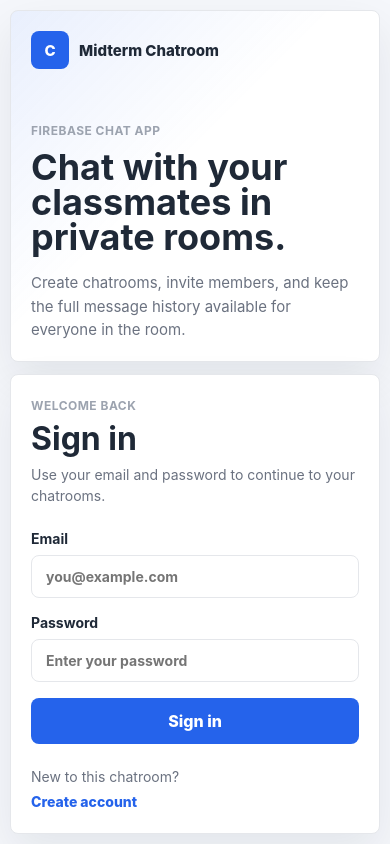
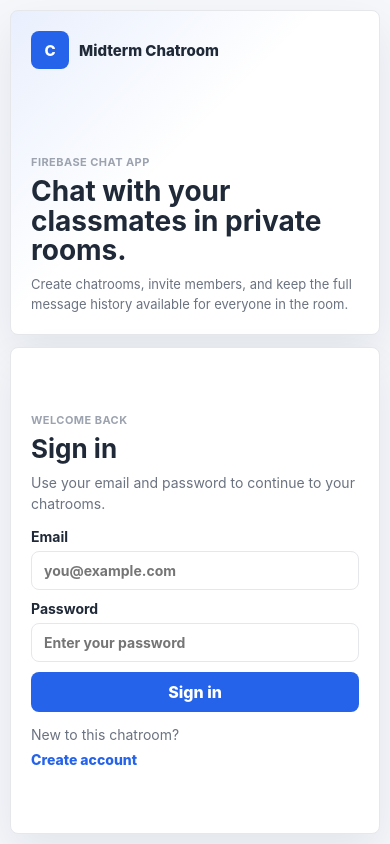
Before and after one commit to CharlieJJ0115/ChatRoom, a React (Vite) app: page / in a window 390 px wide. Built offline with nearby package versions, Linux system fonts and the light colour scheme; no server answers.

Commit message:
fix RWD: ensure no scrolling on smaller screen

```diff
--- a/src/index.css
+++ b/src/index.css
@@ -28,8 +28,9 @@
 
 body {
   min-width: 320px;
-  min-height: 100vh;
+  height: 100vh;
   margin: 0;
+  overflow: hidden;
 }
 
 button,
@@ -54,14 +55,16 @@ h3 {
 }
 
 #root {
-  min-height: 100vh;
+  height: 100vh;
+  overflow: hidden;
 }
 
 .auth-page {
   display: grid;
   grid-template-columns: minmax(0, 1fr) 440px;
   gap: 24px;
-  min-height: 100vh;
+  height: 100vh;
+  overflow: hidden;
   padding: 24px;
 }
 
@@ -75,7 +78,7 @@ h3 {
 
 .auth-hero {
   display: flex;
-  min-height: calc(100vh - 48px);
+  min-height: 0;
   flex-direction: column;
   justify-content: space-between;
   overflow: hidden;
@@ -126,14 +129,16 @@ h3 {
 
 .auth-card {
   display: flex;
-  min-height: calc(100vh - 48px);
+  min-height: 0;
   flex-direction: column;
   justify-content: center;
+  overflow: hidden;
   padding: 32px;
 }
 
 .auth-form {
   width: 100%;
+  min-height: 0;
 }
 
 .auth-form-header {
@@ -155,6 +160,7 @@ h3 {
 
 .auth-form form {
   display: flex;
+  min-height: 0;
   flex-direction: column;
   gap: 16px;
 }
@@ -236,7 +242,8 @@ h3 {
   display: grid;
   grid-template-columns: 300px minmax(0, 1fr) 320px;
   gap: 16px;
-  min-height: 100vh;
+  height: 100vh;
+  overflow: hidden;
   padding: 16px;
 }
 
@@ -244,6 +251,7 @@ h3 {
 .chat-main,
 .chat-tools {
   min-width: 0;
+  min-height: 0;
 }
 
 .chat-sidebar,
@@ -251,6 +259,13 @@ h3 {
   display: flex;
   flex-direction: column;
   gap: 16px;
+  overflow: hidden;
+}
+
+.chat-tools .tool-panel {
+  display: flex;
+  flex: 1;
+  flex-direction: column;
 }
 
 .profile-panel,
@@ -340,6 +355,18 @@ h3 {
   padding: 16px;
 }
 
+.room-list-panel,
+.tool-panel {
+  min-height: 0;
+  overflow: hidden;
+}
+
+.room-list-panel {
+  display: flex;
+  flex: 1;
+  flex-direction: column;
+}
+
 .section-heading {
   display: flex;
   align-items: center;
@@ -369,8 +396,10 @@ h3 {
 
 .room-list {
   display: flex;
+  min-height: 0;
   flex-direction: column;
   gap: 8px;
+  overflow-y: auto;
 }
 
 .room-item {
@@ -429,7 +458,7 @@ h3 {
 
 .chat-main {
   display: flex;
-  min-height: calc(100vh - 32px);
+  min-height: 0;
   flex-direction: column;
   overflow: hidden;
 }
@@ -457,6 +486,7 @@ h3 {
 
 .message-list {
   display: flex;
+  min-height: 0;
   flex: 1;
   flex-direction: column;
   gap: 12px;
@@ -574,6 +604,17 @@ h3 {
   margin-top: 18px;
 }
 
+.member-picker,
+.member-list,
+.invite-panel {
+  min-height: 0;
+  overflow-y: auto;
+}
+
+.member-list {
+  flex: 1;
+}
+
 .member-picker h3,
 .invite-panel h3 {
   margin-bottom: 10px;
@@ -659,30 +700,33 @@ h3 {
 @media (max-width: 1100px) {
   .auth-page {
     grid-template-columns: 1fr;
+    grid-template-rows: minmax(0, 0.85fr) minmax(300px, 1fr);
   }
 
   .auth-hero,
   .auth-card {
-    min-height: auto;
+    min-height: 0;
   }
 
   .auth-hero {
-    gap: 80px;
+    gap: 24px;
   }
 
   .chat-app {
-    grid-template-columns: minmax(260px, 0.9fr) minmax(0, 1.4fr);
+    grid-template-columns: 240px minmax(0, 1fr) 260px;
+    gap: 10px;
+    padding: 10px;
   }
 
   .chat-tools {
-    grid-column: 1 / -1;
-    display: grid;
-    grid-template-columns: repeat(2, minmax(0, 1fr));
+    grid-column: auto;
+    display: flex;
   }
 }
 
 @media (max-width: 760px) {
   .auth-page {
+    grid-template-rows: minmax(150px, 0.8fr) minmax(0, 1.2fr);
     gap: 12px;
     padding: 10px;
   }
@@ -693,15 +737,49 @@ h3 {
   }
 
   .auth-hero {
-    gap: 48px;
+    gap: 16px;
   }
 
   .auth-copy h1 {
-    font-size: 36px;
+    margin: 8px 0;
+    font-size: 28px;
+    line-height: 1.05;
   }
 
   .auth-copy p:last-child {
-    font-size: 15px;
+    font-size: 13px;
+  }
+
+  .auth-form-header {
+    margin-bottom: 14px;
+  }
+
+  .auth-form-header h2 {
+    font-size: 26px;
+  }
+
+  .auth-form form {
+    gap: 10px;
+  }
+
+  .auth-card {
+    justify-content: center;
+  }
+
+  .auth-submit {
+    min-height: 40px;
+  }
+
+  .field-group {
+    gap: 6px;
+  }
+
+  .field-group input {
+    padding: 10px 12px;
+  }
+
+  .auth-switch {
+    margin-top: 14px;
   }
 
   .auth-switch {
@@ -710,30 +788,125 @@ h3 {
   }
 
   .chat-app {
-    display: flex;
-    flex-direction: column;
+    display: grid;
+    grid-template-columns: minmax(0, 0.9fr) minmax(0, 1.25fr);
+    grid-template-rows: minmax(104px, 0.55fr) minmax(0, 1.35fr);
+    gap: 8px;
     padding: 10px;
   }
 
+  .chat-sidebar {
+    grid-column: 1 / -1;
+    display: grid;
+    grid-template-columns: minmax(0, 0.9fr) minmax(0, 1.1fr);
+    gap: 8px;
+  }
+
   .chat-main {
-    min-height: 560px;
+    min-height: 0;
   }
 
   .chat-tools {
     display: flex;
+    gap: 8px;
+  }
+
+  .chat-tools .tool-panel {
+    min-height: 0;
+  }
+
+  .chat-tools .tool-panel:first-child {
+    flex: 0.95;
+  }
+
+  .chat-tools .tool-panel:last-child {
+    flex: 1.05;
+  }
+
+  .profile-panel,
+  .room-list-panel,
+  .tool-panel {
+    padding: 10px;
   }
 
   .chat-header,
   .message-form {
+    gap: 8px;
+    padding: 10px;
+  }
+
+  .chat-header h2 {
+    font-size: 18px;
+  }
+
+  .member-count,
+  .eyebrow,
+  .profile-label {
+    font-size: 11px;
+  }
+
+  .message-list {
+    padding: 10px;
+  }
+
+  .message-form {
     align-items: stretch;
-    flex-direction: column;
+    flex-direction: row;
+  }
+
+  .message-form input {
+    padding: 10px;
   }
 
   .message-form button {
-    min-height: 44px;
+    min-height: 40px;
+    padding: 0 12px;
   }
 
   .message-bubble {
     max-width: 86%;
   }
+  .avatar {
+    width: 38px;
+    height: 38px;
+    font-size: 16px;
+  }
+
+  .profile-panel {
+    grid-template-columns: 38px minmax(0, 1fr);
+    gap: 8px;
+  }
+
+  .ghost-button {
+    padding: 8px;
+  }
+
+  .room-avatar {
+    width: 32px;
+    height: 32px;
+  }
+
+  .room-item,
+  .member-option,
+  .member-chip {
+    gap: 8px;
+    padding: 8px;
+  }
+
+  .section-heading {
+    margin-bottom: 8px;
+  }
+
+  .section-heading h2 {
+    font-size: 15px;
+  }
+
+  .member-picker,
+  .invite-panel {
+    margin-top: 10px;
+  }
+
+  .invite-panel {
+    padding-top: 10px;
+  }
 }
```
